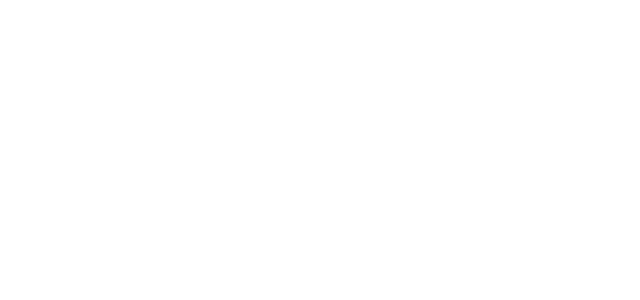
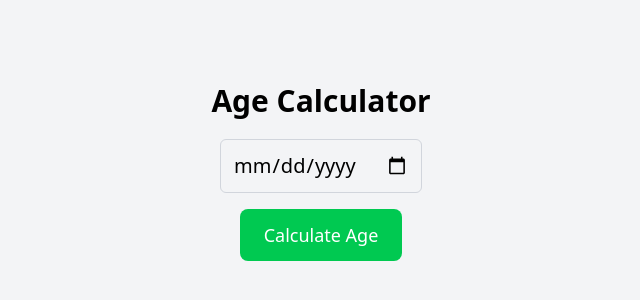
Before and after one commit to AmitSheoran-557/modal-creativity-task, a React (Vite) app: page /age in a window 1280 px wide. Before the commit this address had no page. Shown: the part 220-520 px from the top of the page, without its empty margins (319-959 px from the left). Built offline with nearby package versions, Linux system fonts and the light colour scheme.

Commit message:
add other two sections

```diff
--- a/src/App.jsx
+++ b/src/App.jsx
@@ -11,6 +11,7 @@
 import UploadImage from './components/UploadImage'
 import CustomEmailError from './components/CustomEmailError'
 import CreativeHover from './components/CreativeHover'
+import AgeCalculator from './components/AgeCalculator'
 
 function App() {
 
@@ -27,8 +28,9 @@
         <Route path="/cal" element={<Calendly />} />
         <Route path="/image" element={<UploadImage />} />
         <Route path="/input" element={<CustomEmailError />} />
-        <Route path="/" exact element={<CreativeHover />} />
-      </Routes>
+        <Route path="/hover" exact element={<CreativeHover />} />
+        <Route path="/age" exact element={<AgeCalculator />} />
+         </Routes>
     </>
   )
 }
--- /dev/null
+++ b/src/components/AgeCalculator.jsx
@@ -0,0 +1,55 @@
+import React from 'react';
+import { useForm } from 'react-hook-form';
+
+const AgeCalculator = () => {
+    const { register,
+        handleSubmit,
+        formState: { errors },
+    } = useForm();
+    const [age, setAge] = React.useState('');
+
+    const calculateAge = (data) => {
+        const birthdate = data.birthdate;
+
+        if (!birthdate) {
+            return;
+        }
+
+        const birthDateObj = new Date(birthdate);
+        const today = new Date();
+
+        let years = today.getFullYear() - birthDateObj.getFullYear();
+        let months = today.getMonth() - birthDateObj.getMonth();
+        let days = today.getDate() - birthDateObj.getDate();
+
+        if (months < 0) {
+            months += 12;
+            years--;
+        }
+
+        if (days < 0) {
+            const lastMonth = new Date(today.getFullYear(), today.getMonth() - 1, 0);
+            days += lastMonth.getDate();
+            months--;
+        }
+
+        setAge(`Your age is ${years} years, ${months} months, and ${days} days`);
+    };
+
+    return (
+        <div className="flex flex-col items-center justify-center min-h-screen bg-gray-100">
+            <h1 className="text-3xl font-bold mb-5">Age Calculator</h1>
+            <form onSubmit={handleSubmit(calculateAge)} className="w-full max-w-sm flex flex-col items-center">
+                <input type="date" {...register("birthdate", { required: "Please enter a birthdate" })}
+                    className="p-3 text-xl border border-gray-300 rounded-md mb-4" />
+                {errors.birthdate && <p className="text-red-500">{errors.birthdate.message}</p>}
+                <button type="submit" className="bg-green-500 text-white px-6 py-3 text-lg rounded-lg mb-4">
+                    Calculate Age
+                </button>
+            </form>
+            {age && <h2 className="text-2xl">{age}</h2>}
+        </div>
+    );
+};
+
+export default AgeCalculator;
--- a/src/components/LocalStorageTwo.jsx
+++ b/src/components/LocalStorageTwo.jsx
@@ -1,3 +1,4 @@
+
 import React, { useState, useEffect } from 'react';
 
 const LocalStorageTwo = () => {
--- a/src/index.css
+++ b/src/index.css
@@ -66,3 +66,4 @@
     opacity: 0.25;
     transform: scale(0.8);
 }
+/* =========================================================== */
```
